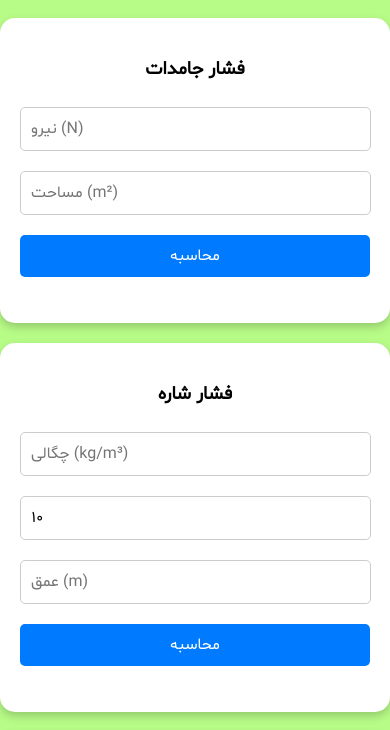
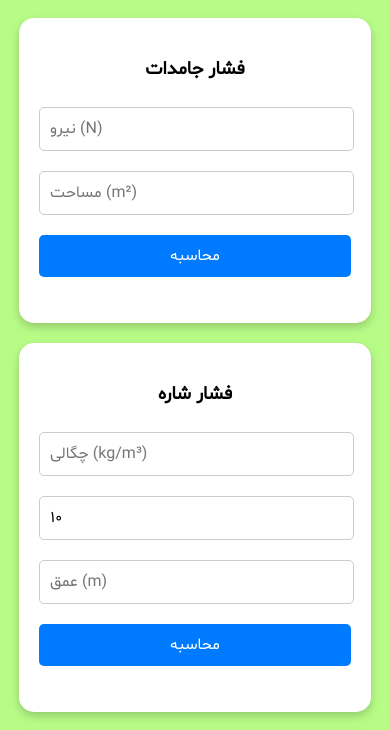
Before and after one commit to hadi-119/tabdil.vahed, a plain HTML site: page index.html in a window 390 px wide. Shown: the part 67-797 px from the top of the page. Drawn offline with Linux system fonts and the light colour scheme.

Commit message:
Update index.html

```diff
--- a/index.html
+++ b/index.html
@@ -70,6 +70,11 @@
             margin: 5px 0;
             border: 1px solid #ccc;
             border-radius: 5px;
+        }
+        @media only screen and (max-width: 576px) {
+            .container {
+                max-width: 80%;
+            }
         }
     </style>
 </head>
```
